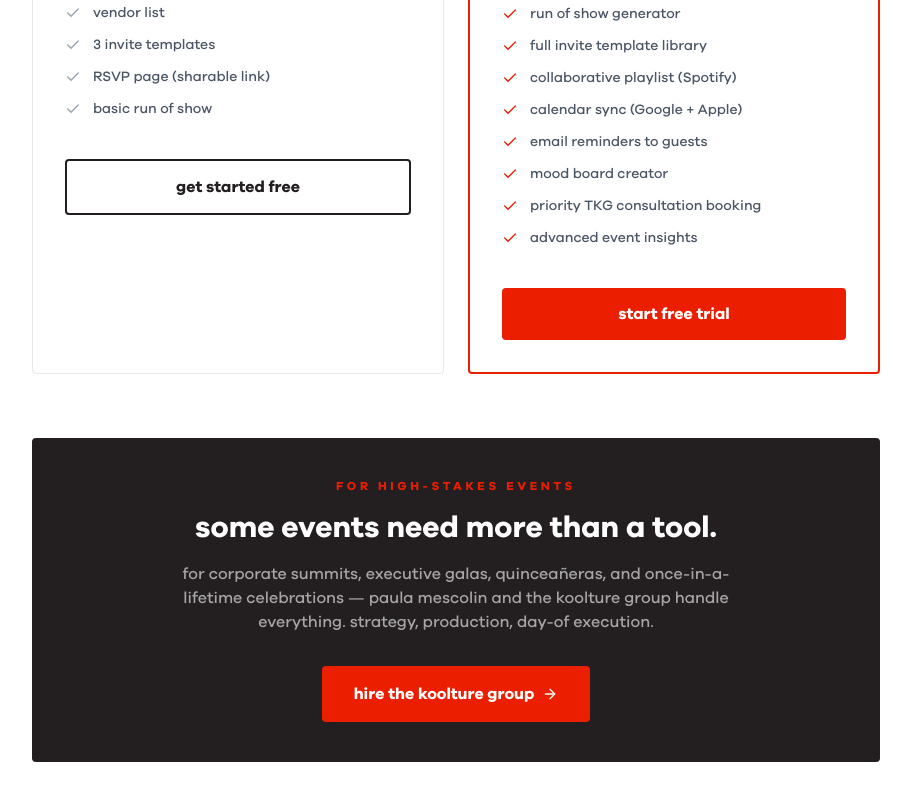
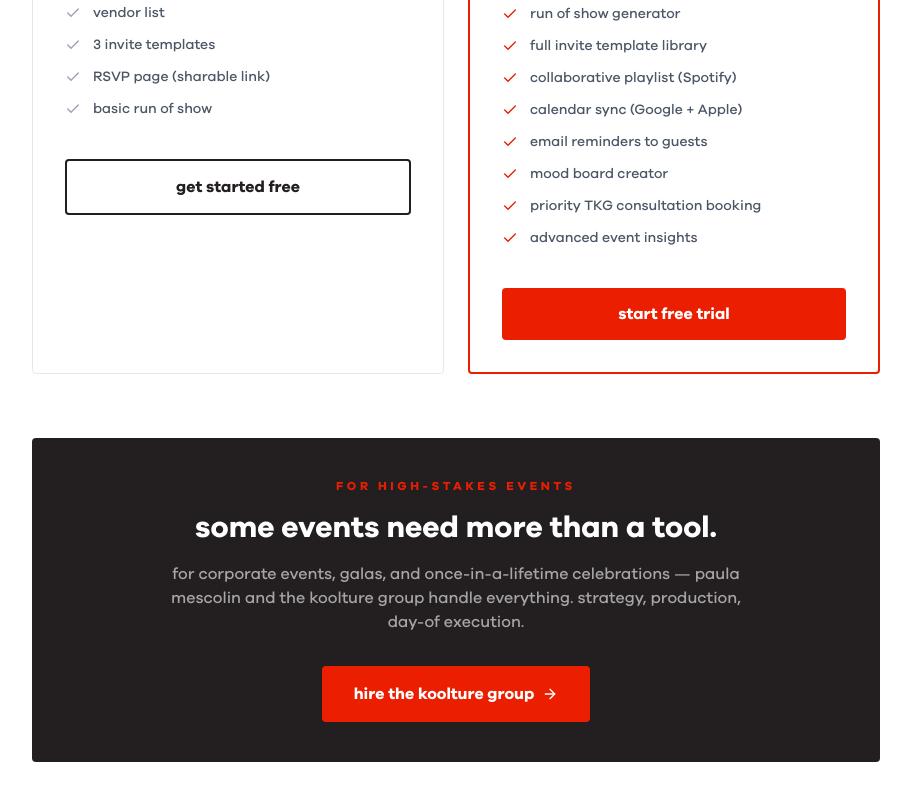
Before and after one commit to mrkoolbot/kool-app, a Next.js app: page /pricing in a window 1280 px wide. Shown: the part 711-1511 px from the top of the page, without its empty margins (184-1095 px from the left). Built offline with nearby package versions, Linux system fonts and the light colour scheme.

Commit message:
copy: update TKG CTA on pricing page

```diff
--- a/app/pricing/page.tsx
+++ b/app/pricing/page.tsx
@@ -94,7 +94,7 @@ export default function PricingPage() {
           <p className="text-kool-red text-xs font-bold tracking-[0.3em] uppercase mb-4">for high-stakes events</p>
           <h2 className="text-3xl font-black mb-4">some events need more than a tool.</h2>
           <p className="text-white/60 mb-8 max-w-xl mx-auto">
-            for corporate summits, executive galas, quinceañeras, and once-in-a-lifetime celebrations —
+            for corporate events, galas, and once-in-a-lifetime celebrations —
             paula mescolin and the koolture group handle everything. strategy, production, day-of execution.
           </p>
           <Link href="https://www.thekoolturegroup.com/contact" target="_blank"
```
